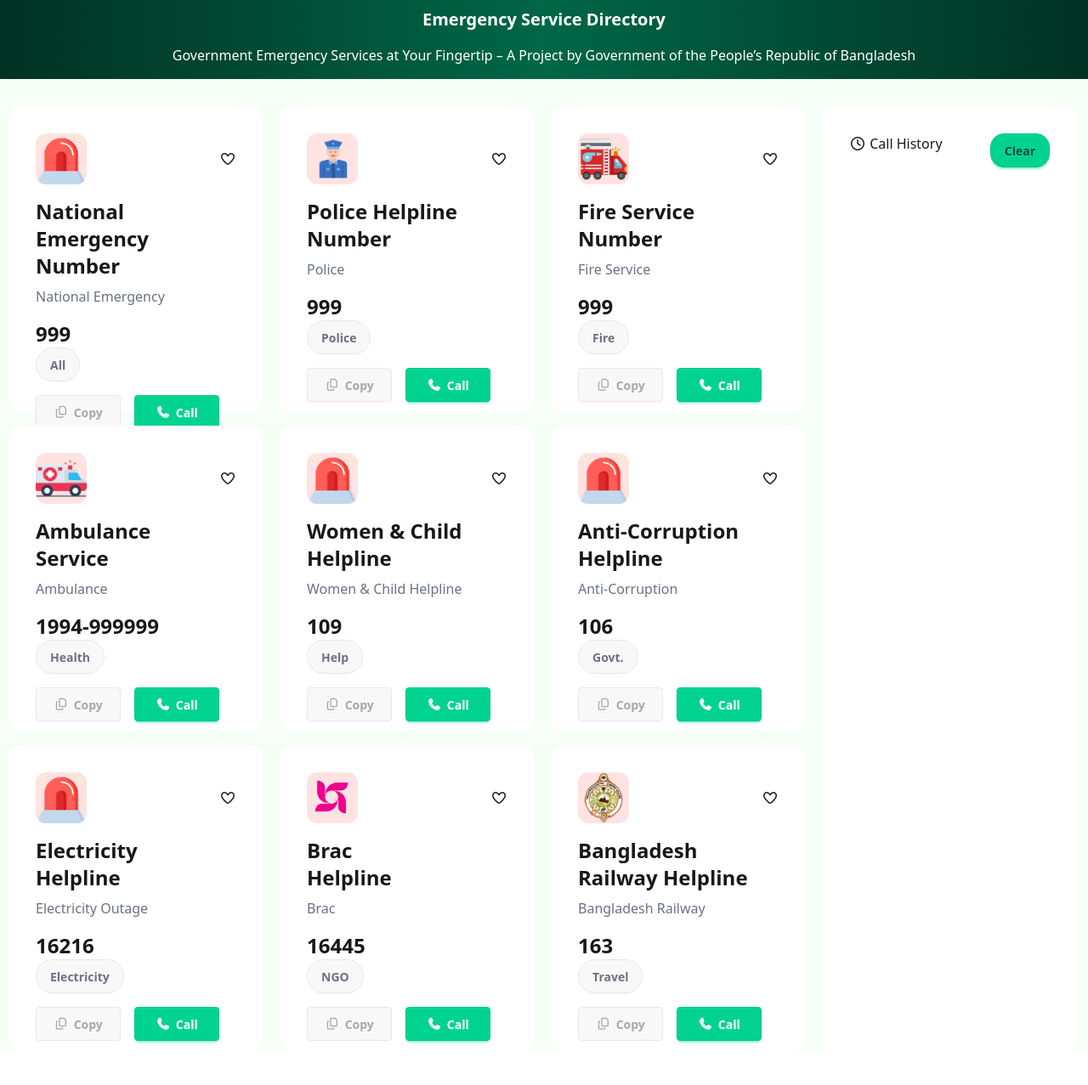
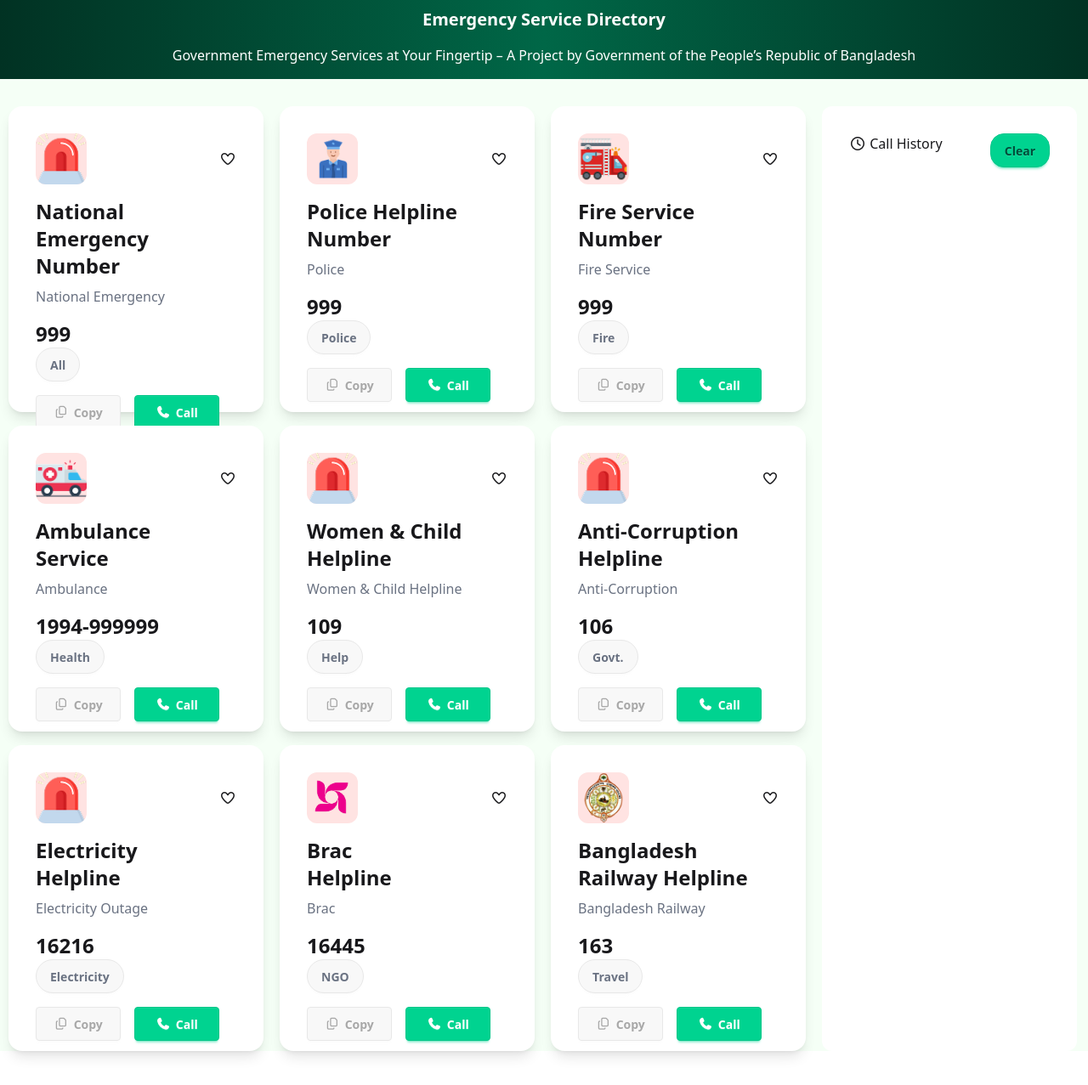
Before and after one commit to Jonayet-06/emergency-hotline, a plain HTML site: page index.html in a window 1280 px wide. Shown: the part 179-1456 px from the top of the page at 85% size. Drawn offline with nearby package versions, Linux system fonts and the light colour scheme.

Commit message:
Added shadow effect

```diff
--- a/index.html
+++ b/index.html
@@ -52,7 +52,7 @@
      <div class="parent-div max-w-[1260px] mx-auto grid grid-cols-1 md:grid-cols-4 mt-8 gap-4 mb-10">
 
         <!-- div-1  -->
-        <div class="w-full md:w-[300px] h-[360px] bg-white rounded-2xl p-8">
+        <div class="w-full md:w-[300px] h-[360px] bg-white rounded-2xl p-8 shadow-lg">
             <div class="flex justify-between items-center">
                 <img src="./assets/emergency.png" class="w-[60px] h-[60px] bg-[#FFE3E2] rounded-xl" alt="">
                 <i class="fa-regular fa-heart heart"></i>
@@ -70,7 +70,7 @@
         </div>
 
         <!-- div-2  -->
-        <div class="w-full md:w-[300px] h-[360px] bg-white rounded-2xl p-8">
+        <div class="w-full md:w-[300px] h-[360px] bg-white rounded-2xl p-8 shadow-lg">
             <div class="flex justify-between items-center">
                 <img src="./assets/police.png" class="w-[60px] h-[60px] bg-[#FFE3E2] rounded-xl" alt="">
                 <i class="fa-regular fa-heart heart"></i>
@@ -88,7 +88,7 @@
         </div>
 
          <!-- div-3  -->
-        <div class="w-full md:w-[300px] h-[360px] bg-white rounded-2xl p-8">
+        <div class="w-full md:w-[300px] h-[360px] bg-white rounded-2xl p-8 shadow-lg">
             <div class="flex justify-between items-center">
                 <img src="./assets/fire-service.png" class="w-[60px] h-[60px] bg-[#FFE3E2] rounded-xl" alt="">
                 <i class="fa-regular fa-heart heart"></i>
@@ -116,7 +116,7 @@
             </div>
 
         <!-- div-5  -->
-        <div class="w-full md:w-[300px] h-[360px]  bg-white rounded-2xl p-8">
+        <div class="w-full md:w-[300px] h-[360px]  bg-white rounded-2xl p-8 shadow-lg">
             <div class="flex justify-between items-center">
                 <img src="./assets/ambulance.png" class="w-[60px] h-[60px] bg-[#FFE3E2] rounded-xl" alt="">
                 <i class="fa-regular fa-heart heart"></i>
@@ -134,7 +134,7 @@
          </div>
 
          <!-- div-6  -->
-        <div class="w-full md:w-[300px] h-[360px]  bg-white rounded-2xl p-8">
+        <div class="w-full md:w-[300px] h-[360px]  bg-white rounded-2xl p-8 shadow-lg">
             <div class="flex justify-between items-center">
                 <img src="./assets/emergency.png" class="w-[60px] h-[60px] bg-[#FFE3E2] rounded-xl" alt="">
                 <i class="fa-regular fa-heart heart"></i>
@@ -152,7 +152,7 @@
         </div>
 
         <!-- div-7  -->
-        <div class="w-full md:w-[300px] h-[360px]   bg-white rounded-2xl  p-8">
+        <div class="w-full md:w-[300px] h-[360px]   bg-white rounded-2xl  p-8 shadow-lg">
             <div class="flex justify-between items-center">
                 <img src="./assets/emergency.png" class="w-[60px] h-[60px] bg-[#FFE3E2] rounded-xl" alt="">
                 <i class="fa-regular fa-heart heart"></i>
@@ -170,7 +170,7 @@
           </div>
 
           <!-- div-8  -->
-        <div class="w-full md:w-[300px] h-[360px]   bg-white rounded-2xl p-8">
+        <div class="w-full md:w-[300px] h-[360px]   bg-white rounded-2xl p-8 shadow-lg">
             <div class="flex justify-between items-center">
                 <img src="./assets/emergency.png" class="w-[60px] h-[60px] bg-[#FFE3E2] rounded-xl" alt="">
                 <i class="fa-regular fa-heart heart"></i>
@@ -189,7 +189,7 @@
 
         <!-- div- 9 -->
 
-        <div class="w-full md:w-[300px] h-[360px]   bg-white rounded-2xl p-8">
+        <div class="w-full md:w-[300px] h-[360px]   bg-white rounded-2xl p-8 shadow-lg">
             <div class="flex justify-between items-center">
                 <img src="./assets/brac.png" class="w-[60px] h-[60px] bg-[#FFE3E2] rounded-xl" alt="">
                 <i class="fa-regular fa-heart heart"></i>
@@ -207,7 +207,7 @@
          </div>
 
          <!-- div-10  -->
-        <div class="w-full md:w-[300px] h-[360px]   bg-white rounded-2xl p-8">
+        <div class="w-full md:w-[300px] h-[360px]   bg-white rounded-2xl p-8 shadow-lg">
             <div class="flex justify-between items-center">
                 <img src="./assets/Bangladesh-Railway.png" class="w-[60px] h-[60px] bg-[#FFE3E2] rounded-xl" alt="">
                 <i class="fa-regular fa-heart heart"></i>
```
